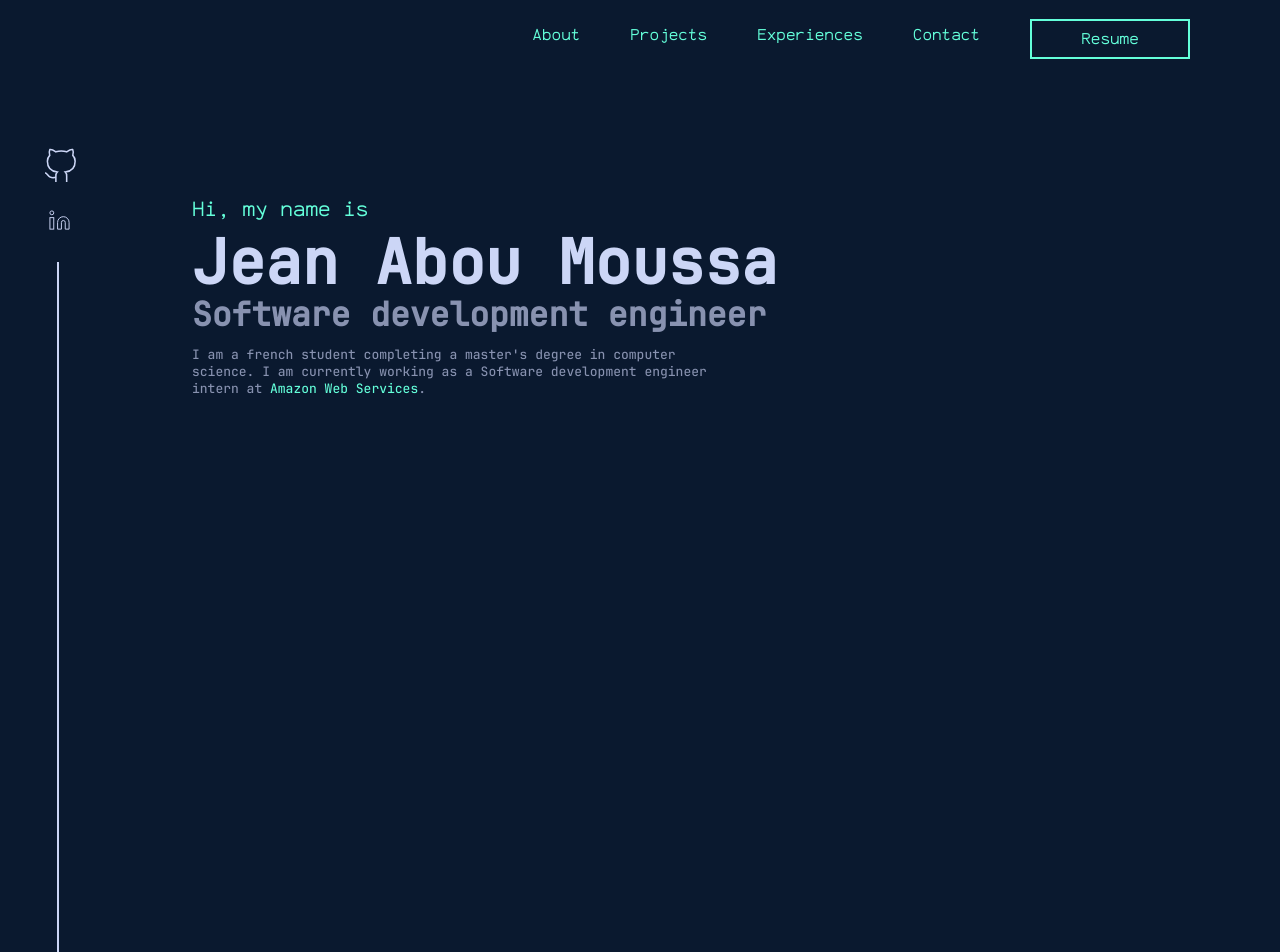
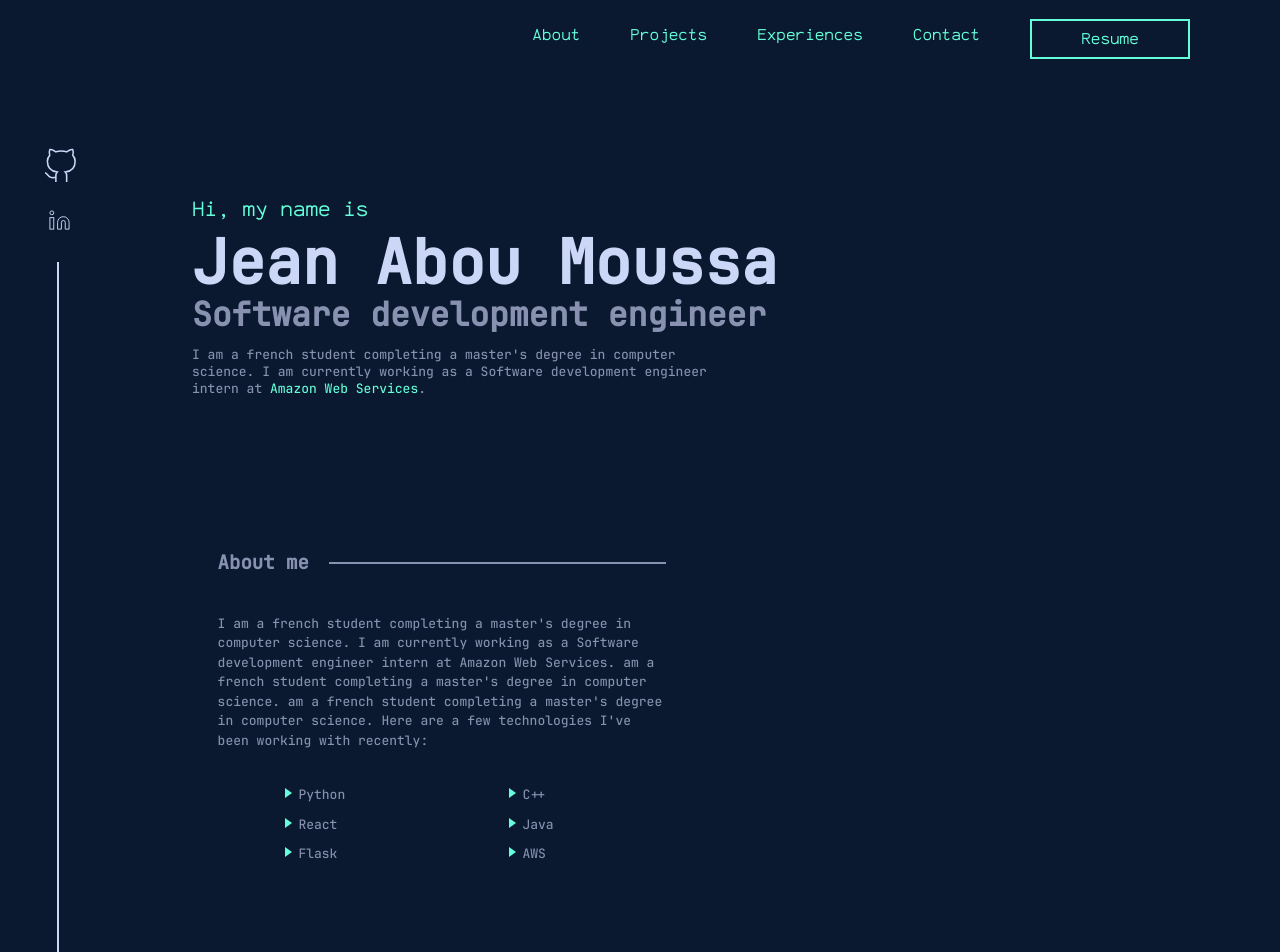
Before and after one commit to abou961/Portfolio, a React (Create React App) app: page / in a window 1280 px wide. Shown: the top 952 px of the page. Built offline with nearby package versions, Linux system fonts and the light colour scheme.

Commit message:
🚧 Work in progress in the SectionAbout class

```diff
--- a/src/App.css
+++ b/src/App.css
@@ -54,6 +54,13 @@ h2 {
   margin-bottom: 0px;
 }
 
+h4 {
+  color: #8892B0;
+  font-size: 19px;
+  font-family: "JetBrains";
+  white-space: nowrap;
+}
+
 h3,
 .intro--typing-text {
   color: #64FFDA;
@@ -65,6 +72,32 @@ h3,
 
 .cyan {
   color: #64FFDA;
+}
+
+.customed-ul {
+  margin: 0.75em 0;
+  padding: 0 1em;
+  list-style: none;
+}
+
+.customed-li {
+  line-height: 150%;
+  font-size: 13px;
+  color: #8892B0;
+  font-family: "JetBrains";
+}
+
+.customed-li::before {
+  content: "";
+  border-color: transparent #64FFDA;
+  border-style: solid;
+  border-width: 0.45em 0 0.45em 0.55em;
+  display: block;
+  height: 0;
+  width: 0;
+  left: -1em;
+  top: 1em;
+  position: relative;
 }
 
 .intro {
@@ -188,3 +221,41 @@ p {
 .sidebar--in:hover {
   stroke: #64FFDA;
 }
+
+.section-about {
+  margin-left: 17%;
+  margin-top: 10%;
+  width: 35%;
+}
+
+.section-about--text {
+  line-height: 150%;
+  font-size: 13px;
+}
+
+.section--line {
+  margin-top: 10px;
+  margin-bottom: auto;
+  margin-top: auto;
+  margin-right: auto;
+  margin-left: 20px;
+  width: 100%;
+  height: 2px;
+  background-color: #8892B0;
+}
+
+.section-about--title {
+  display: flex;
+  width: 100%;
+}
+
+.section-about--skills {
+  display: flex;
+  margin-left: 20px;
+  width: 100%;
+}
+
+.section-about--skills--list {
+  width: 40%;
+  margin-left: 10%;
+}
--- a/src/App.js
+++ b/src/App.js
@@ -2,6 +2,7 @@ import Introduction from './components/Introduction';
 import './App.css';
 import Header from "./components/Header";
 import Sidebar from './components/Sidebar';
+import SectionAbout from './components/SectionAbout';
 
 function App() {
   return (
@@ -9,6 +10,7 @@ function App() {
       <Sidebar />
       <Header />
       <Introduction />
+      <SectionAbout />
     </div>
   );
 }
--- a/src/components/Introduction.js
+++ b/src/components/Introduction.js
@@ -27,8 +27,6 @@ export default function Introduction() {
                 computer science. I am currently working as a Software
                 development engineer intern at <span className="cyan">Amazon Web Services</span>.
             </p>
-            <br /><br /><br /><br /><br /><br /><br /><br /><br /><br /><br /><br /><br /><br /><br /><br /><br />
-            <br /><br /><br /><br /><br /><br /><br /><br /><br /><br /><br /><br /><br /><br /><br /><br /><br />
         </div>
     );
 }
--- /dev/null
+++ b/src/components/SectionAbout.js
@@ -0,0 +1,40 @@
+import React from "react";
+
+export default function SectionAbout() {
+    return (
+        <div className="section-about">
+            <div className="section-about--content">
+                <div className="section-about--title">
+                    <h4>About me</h4>
+                    <div className="section--line" />
+                </div>
+                <p className="section-about--text">
+                    I am a french student completing a master's
+                    degree in computer science. I am currently
+                    working as a Software development engineer
+                    intern at Amazon Web Services.
+                    am a french student completing a master's degree
+                    in computer science. am a french student
+                    completing a master's degree in computer
+                    science.
+                    Here are a few technologies I've been working
+                    with recently:
+                </p>
+                <div className="section-about--skills">
+                    <ul className="customed-ul section-about--skills--list">
+                        <li className="customed-li">Python</li>
+                        <li className="customed-li">React</li>
+                        <li className="customed-li">Flask</li>
+                    </ul>
+                    <ul className="customed-ul section-about--skills--list">
+                        <li className="customed-li">C++</li>
+                        <li className="customed-li">Java</li>
+                        <li className="customed-li">AWS</li>
+                    </ul>
+                </div>
+            </div>
+
+            <br /><br /><br /><br /><br /><br /><br /><br /><br /><br /><br /><br /><br /><br /><br /><br /><br /><br /><br /><br /><br /><br /><br /><br /><br /><br /><br /><br /><br /><br /><br /><br />
+        </div>
+    );
+}
```
